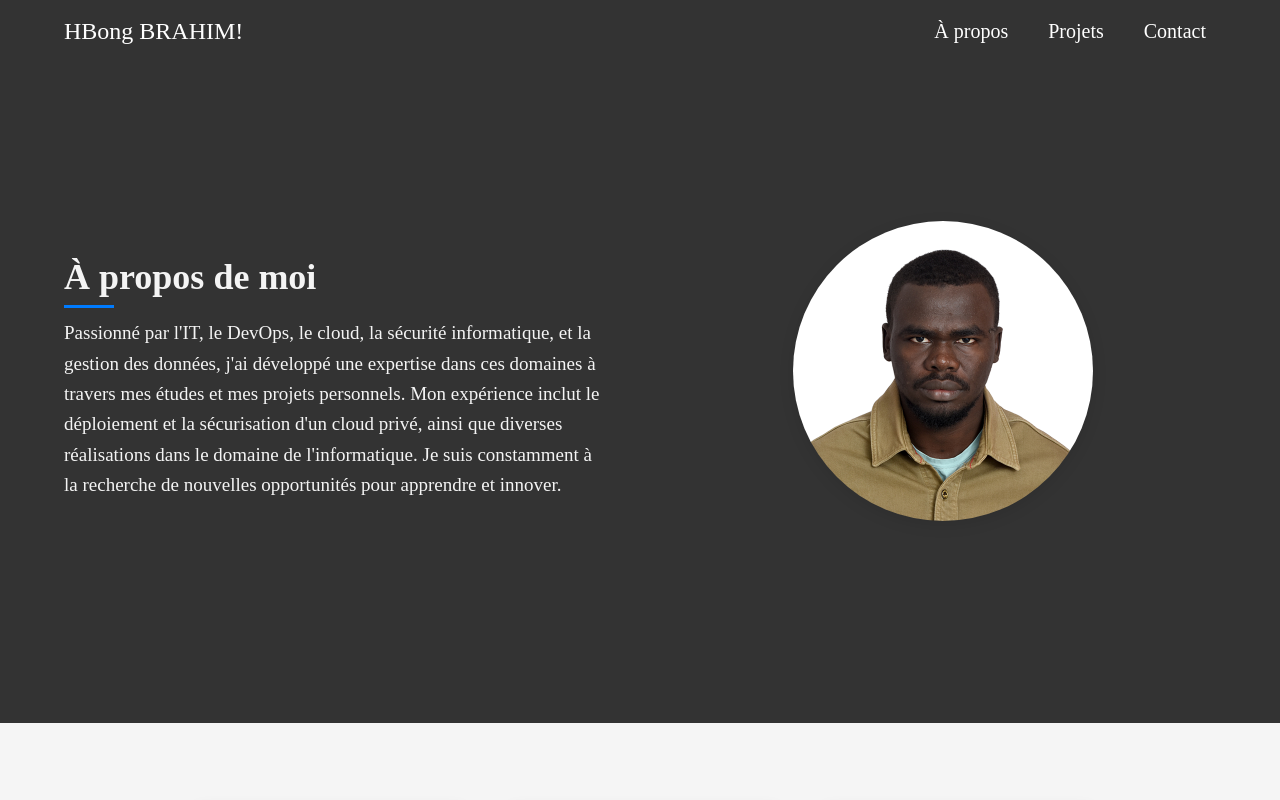
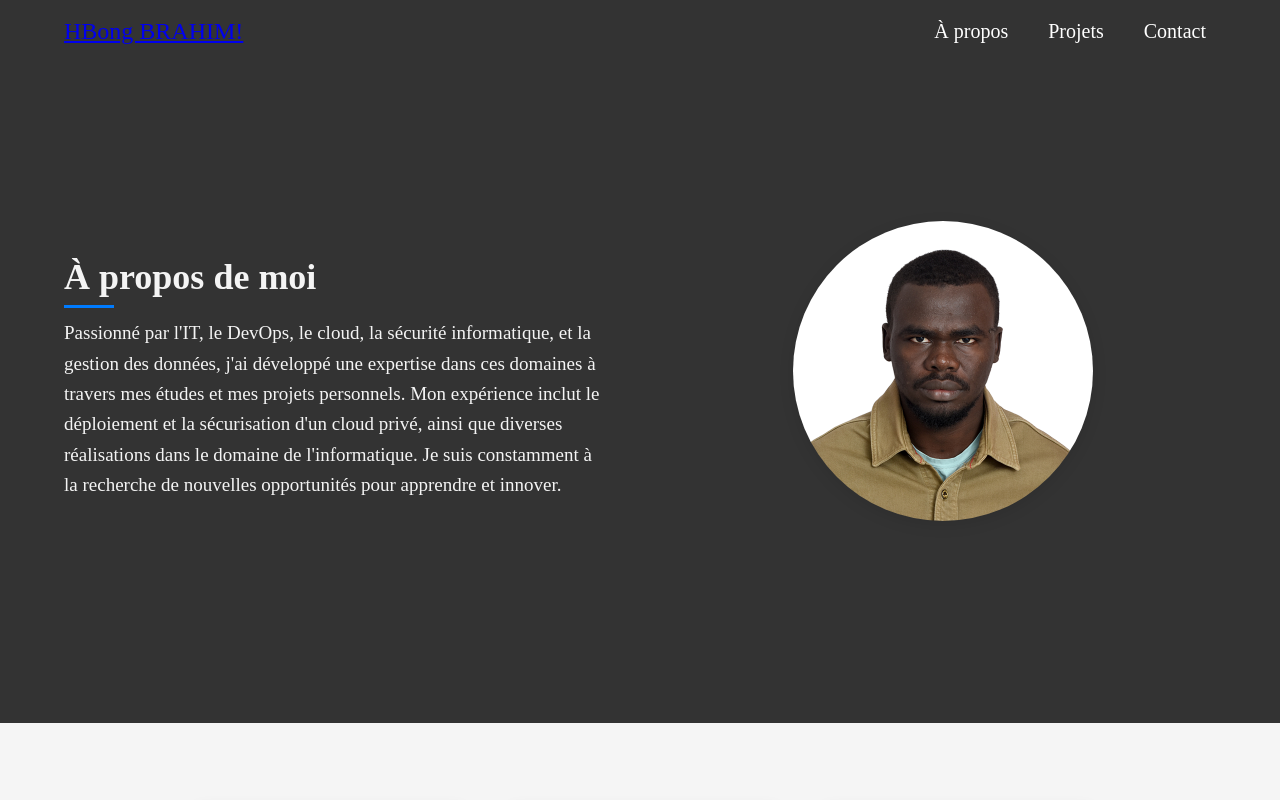
Before and after one commit to hamidbong/hamidbong.github.io, a plain HTML site: page index.html in a window 1280 px wide. Shown: the top 800 px of the page. Drawn offline with Linux system fonts and the light colour scheme.

Commit message:
Update index.html

```diff
--- a/index.html
+++ b/index.html
@@ -17,7 +17,7 @@
     <header>
         <div class="container">
             <div class="logo">
-                <h1>HBong BRAHIM!</h1>
+                <a href="https://hamidbong.github.io/"><h1>HBong BRAHIM!</h1></a>
             </div>
             <nav>
                 <ul>
```
